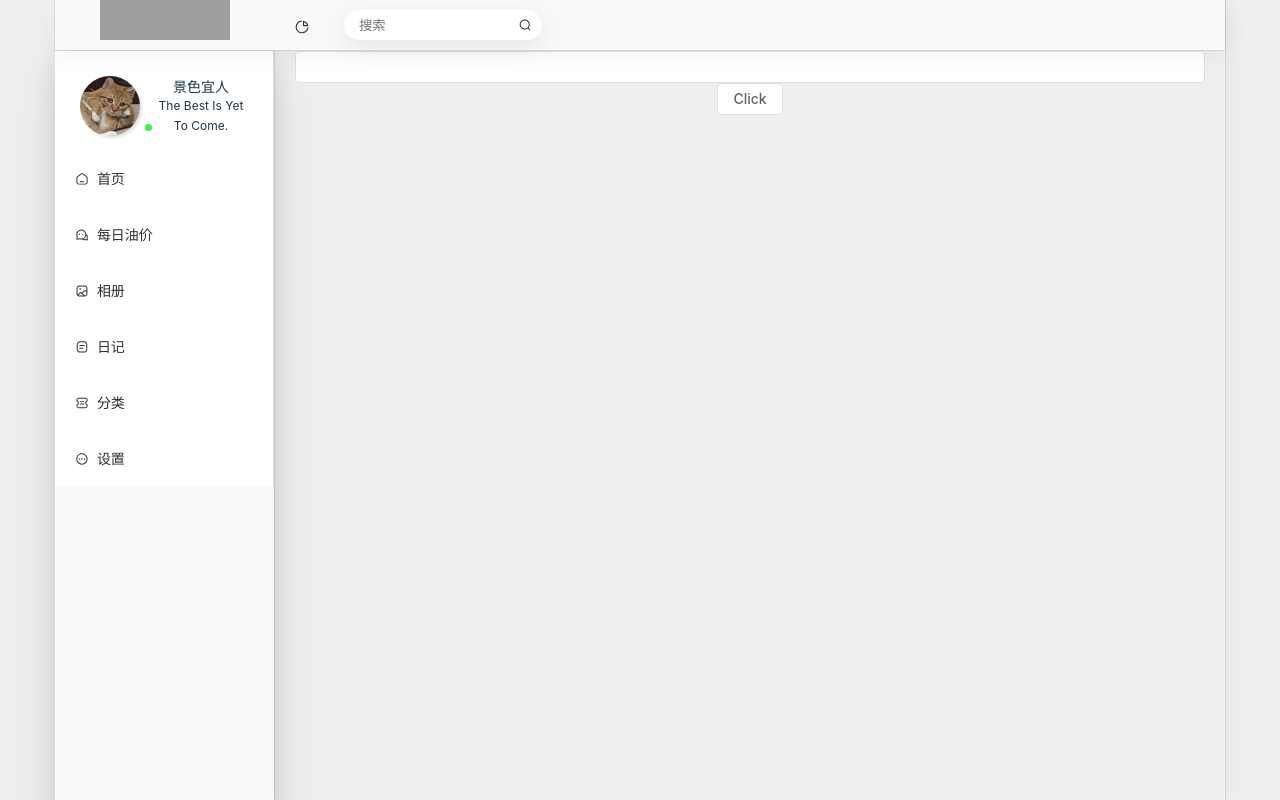
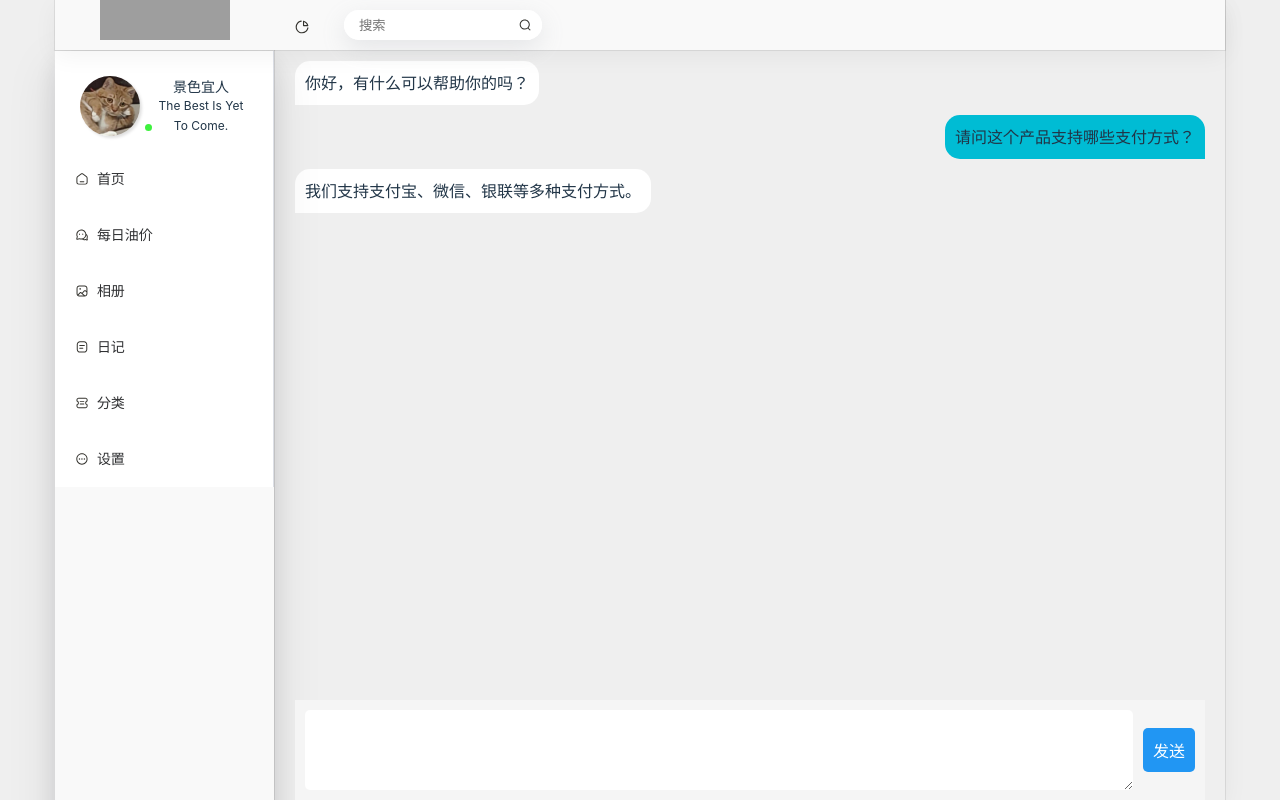
Before and after one commit to Aokieoog/myBlog-vue-vite, a Vue app: page /home in a window 1280 px wide. Built offline with nearby package versions, Linux system fonts and the light colour scheme; grey boxes are pictures that could not be loaded.

Commit message:
AI聊天

```diff
--- a/src/views/Diary/diary.vue
+++ b/src/views/Diary/diary.vue
@@ -1,10 +1,12 @@
 <template>
   <div class="chat-box">
-    <div class="message" v-for="(msg, index) in messages" :key="index" :class="{ 'left': msg.sender === 'other', 'right': msg.sender === 'me' }">
-      <div class="bubble">{{ msg.content }}</div>
+    <div>
+      <div  ref="message" v-for="(msg, index) in messages" :key="index" :class="{ 'left': msg.sender === 'other', 'right': msg.sender === 'me' }" class="message">
+        <div class="bubble">{{ msg.content }}</div>
+      </div>
     </div>
     <div class="input-box">
-      <textarea class="input" v-model="newMessage"></textarea>
+      <textarea v-model="newMessage" class="input"></textarea>
       <button class="send-button" @click="sendMessage">发送</button>
     </div>
   </div>
@@ -17,87 +19,85 @@ export default {
       messages: [
         { sender: 'other', content: '你好，有什么可以帮助你的吗？' },
         { sender: 'me', content: '请问这个产品支持哪些支付方式？' },
-        { sender: 'other', content: '我们支持支付宝、微信、银联等多种支付方式。' },
+        { sender: 'other', content: '我们支持支付宝、微信、银联等多种支付方式。' }
       ],
-      newMessage: '',
+      newMessage: ''
     }
+  },
+  mounted() {
+    let container = this.$refs.message
+    container.scrollTop = container.scrollHeight
   },
   methods: {
     sendMessage() {
       this.messages.push({ sender: 'me', content: this.newMessage })
       this.newMessage = ''
-    },
-  },
+    }
+  }
 }
 </script>
 
 <style scoped>
 .chat-box {
   position: relative;
-  width: 890px;
   display: flex;
   flex-direction: column;
+  width: 890px;
   height: 100%;
 }
-
 .message {
   display: flex;
   margin: 10px 0;
 }
-.message.left:last-child{
+.message.left:last-child {
   padding-bottom: 120px;
 }
-.message.right:last-child{
+.message.right:last-child {
   padding-bottom: 120px;
 }
-.message.left{
+.message.left {
   justify-content: flex-start;
 }
-.message.right{
+.message.right {
   justify-content: flex-end;
 }
-
 .left .bubble {
+  max-width: 80%;
+  padding: 10px;
+  border-radius: 15px 15px 15px 0;
   background-color: #fff;
-  border-radius: 15px 15px 15px 0;
+}
+.right .bubble {
+  max-width: 80%;
   padding: 10px;
-  max-width: 80%;
+  border-radius: 15px 15px 0 15px;
+  background-color: #00bcd4;
 }
-
-.right .bubble {
-  background-color: #00bcd4;
-  border-radius: 15px 15px 0 15px;
-  padding: 10px;
-  max-width: 80%;
-}
-
 .input-box {
+  position: fixed;
+  bottom: 0;
   display: flex;
   align-items: center;
-  position: fixed;
-  bottom: 0;
   /* left: 0; */
   width: 890px;
+  padding: 10px;
   background-color: #f5f5f5;
+}
+.input {
+  flex-grow: 1;
+  box-sizing: border-box;
+  height: 80px;
+  margin-right: 10px;
   padding: 10px;
-}
-
-.input {
-  height: 80px;
-  flex-grow: 1;
-  margin-right: 10px;
   border: none;
   border-radius: 5px;
+}
+.send-button {
   padding: 10px;
-  box-sizing: border-box;
-}
-
-.send-button {
-  background-color: #2196f3;
+  cursor: pointer;
   color: #fff;
   border: none;
   border-radius: 5px;
-  padding: 10px;
-  cursor: pointer;
+  background-color: #2196f3;
 }
 </style>
--- a/src/views/Home/home.vue
+++ b/src/views/Home/home.vue
@@ -5,20 +5,28 @@
  * @时间: 2023/02/17 17:22:22
  */
 
-import { getCurrentInstance, onMounted, ref } from 'vue'
+import { getCurrentInstance, onMounted, reactive, ref } from 'vue'
 
 const { proxy } = getCurrentInstance()
-let title = ref('')
-let text =  ref('')
+let messages = reactive([
+  { sender: 'assistant', content: '你好，有什么可以帮助你的吗？' },
+  { sender: 'user', content: '请问这个产品支持哪些支付方式？' },
+  { sender: 'assistant', content: '我们支持支付宝、微信、银联等多种支付方式。' }
+])
+let newMessage = ref('')
+let refmessage = ref(null)
 
 
 onMounted(() => {
 
 })
-function Fasong() {
+
+function sendMessage() {
+  messages.push({ sender: 'user', content: newMessage.value })
+
   proxy.$http.post('https://api.openai.com/v1/chat/completions', {
     model: 'gpt-3.5-turbo',
-    messages: [{ role: 'user', content: title.value }],
+    messages: [{ role: 'user', content: newMessage.value }],
     temperature: 0.7
   }, {
     headers: {
@@ -26,32 +34,99 @@ function Fasong() {
       Authorization: 'Bearer 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'
     }
   }).then((res) => {
-    text.value = res.data.choices[0].message.content
+    let datacenter = res.data.choices[0].message.content
+    messages.push({ sender: 'assistant', content: datacenter })
   })
+  newMessage.value = ''
+  let container = refmessage.value
+  container.scrollTop = container.scrollHeight
 }
+
 
 </script>
 
 
 <template>
-  <span>{{text}}</span>
-  <el-input v-model="title">{{ title }}</el-input>
-  <el-button @click="Fasong">Click</el-button>
+  <!--<span>{{text}}</span>-->
+  <!--<el-input v-model="title">{{ title }}</el-input>-->
+  <!--<el-button @click="Fasong">Click</el-button>-->
+
+  <div ref="refmessage" class="chat-box">
+    <div>
+      <div class="chat-box-div">
+        <div v-for="(msg, index) in messages" :key="index" :class="{ 'left': msg.sender === 'assistant', 'right': msg.sender === 'user' }" class="message">
+          <div class="bubble">{{ msg.content }}</div>
+        </div>
+      </div>
+      <div class="input-box">
+        <textarea v-model="newMessage" class="input"></textarea>
+        <button class="send-button" @click="sendMessage">发送</button>
+      </div>
+    </div>
+  </div>
 
 </template>
 
 
 <style lang="less" scoped>
-.about {
-  width: 100%;
-  height: 400px;
+.chat-box {
+  display: flex;
+  flex-direction: column;
+  height: 600px;
+  overflow-y: auto;
 }
-.image {
-  display: inline-flex;
-  flex-wrap: wrap;
-  justify-content: space-between;
+.message {
+  display: flex;
+  margin: 10px 0;
 }
-.image_box img {
-  display: inline-block;
+.message.left:last-child {
+  padding-bottom: 120px;
+}
+.message.right:last-child {
+  padding-bottom: 120px;
+}
+.message.left {
+  justify-content: flex-start;
+}
+.message.right {
+  justify-content: flex-end;
+}
+.left .bubble {
+  max-width: 80%;
+  padding: 10px;
+  border-radius: 15px 15px 15px 0;
+  background-color: #fff;
+}
+.right .bubble {
+  max-width: 80%;
+  padding: 10px;
+  border-radius: 15px 15px 0 15px;
+  background-color: #00bcd4;
+}
+.input-box {
+  position: fixed;
+  bottom: 0;
+  display: flex;
+  align-items: center;
+  width: 890px;
+  padding: 10px;
+  background-color: #f5f5f5;
+}
+.input {
+  flex-grow: 1;
+  box-sizing: border-box;
+  height: 80px;
+  margin-right: 10px;
+  padding: 10px;
+  border: none;
+  border-radius: 5px;
+}
+.send-button {
+  padding: 10px;
+  cursor: pointer;
+  color: #fff;
+  border: none;
+  border-radius: 5px;
+  background-color: #2196f3;
 }
 </style>
```
